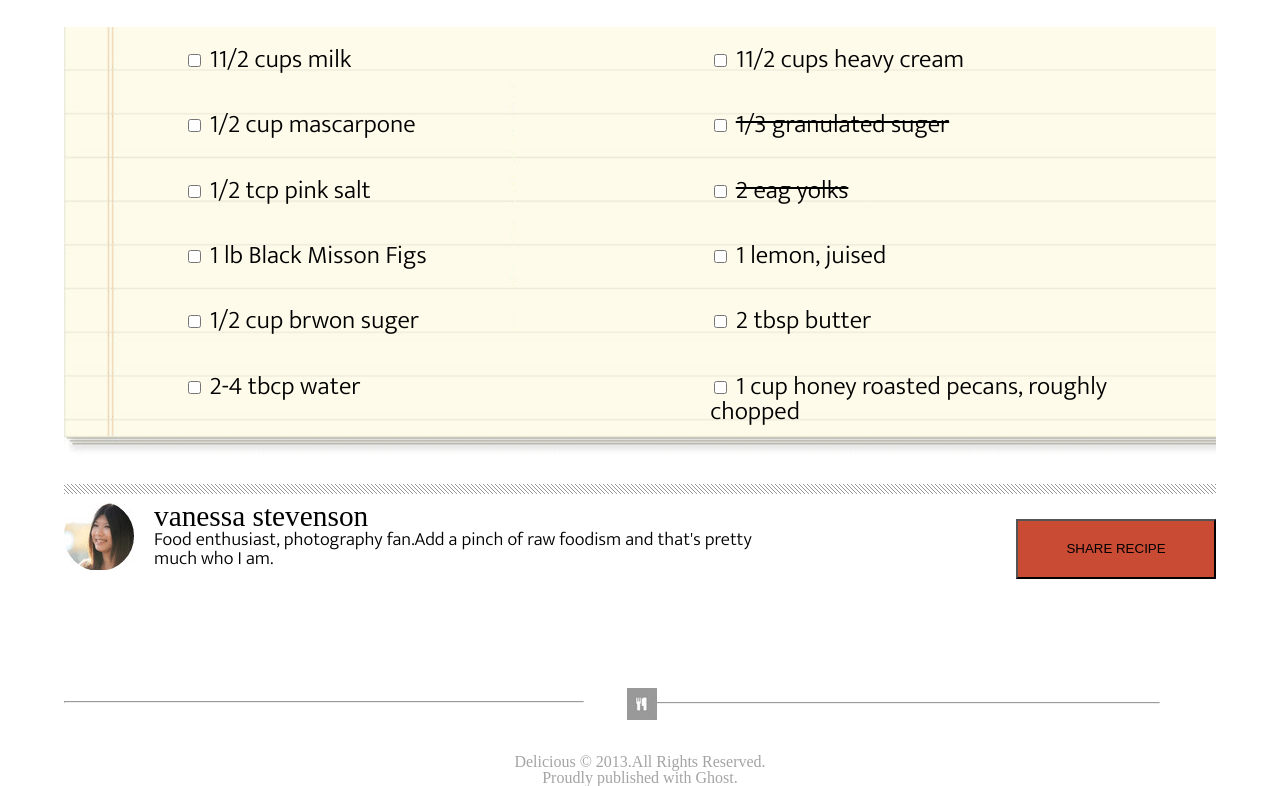
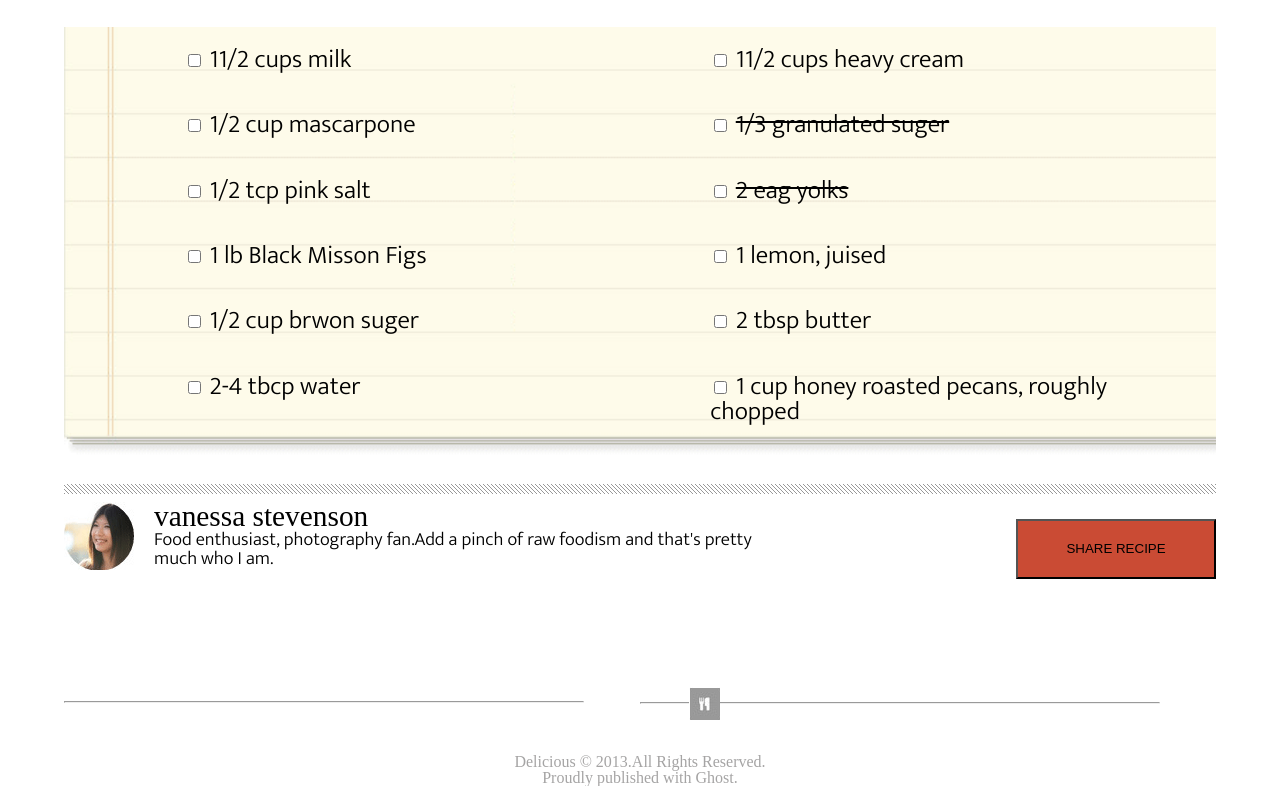
Before and after one commit to ahmadhamzh/chocolate-pizza-1, a plain HTML site: page index.html in a window 1280 px wide. Shown: the part 1346-2132 px from the top of the page. Drawn offline with Linux system fonts and the light colour scheme; a web font is replaced by a local one.

Commit message:
final changes

```diff
--- a/css/style.css
+++ b/css/style.css
@@ -159,7 +159,7 @@ footer hr:nth-child(2) {
 footer img {
     position: absolute;
     margin-top: -25px;
-    margin-left: 562px;
+    margin-left: 625px;
 
 }
 footer h3:nth-child(4) {
```
Also changed, not shown: index.html (renamed from html/index.html).
